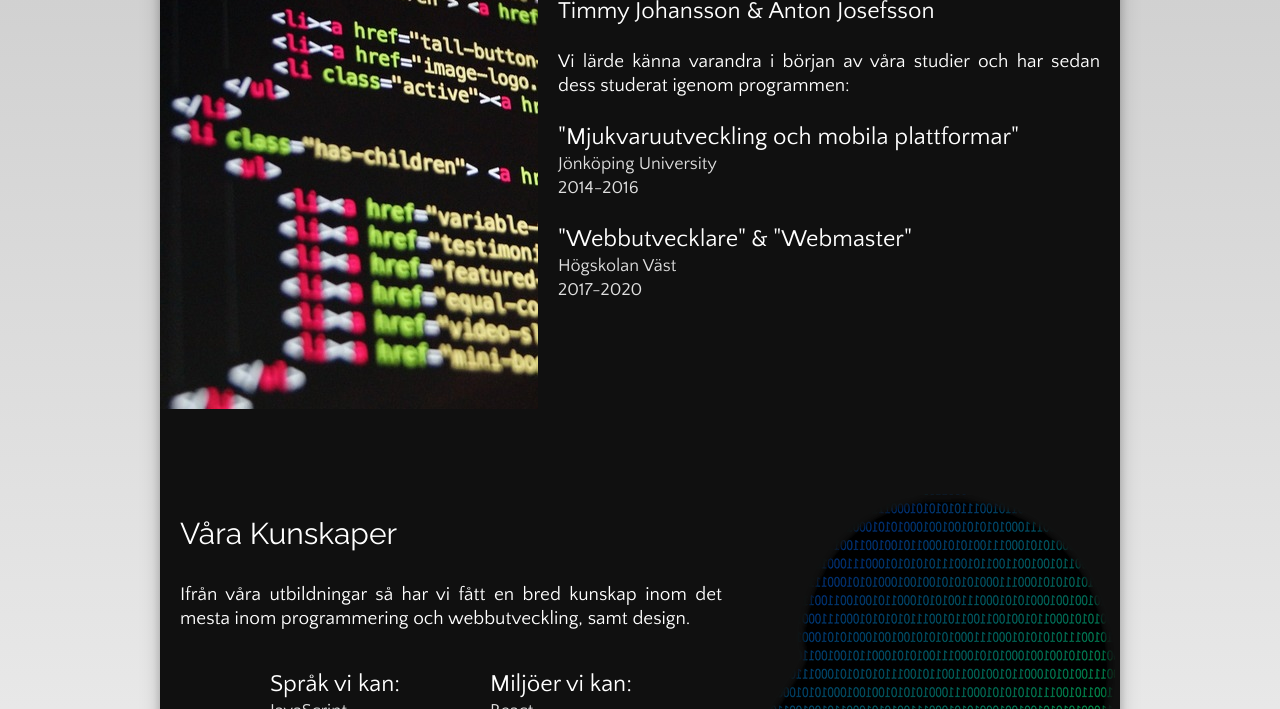
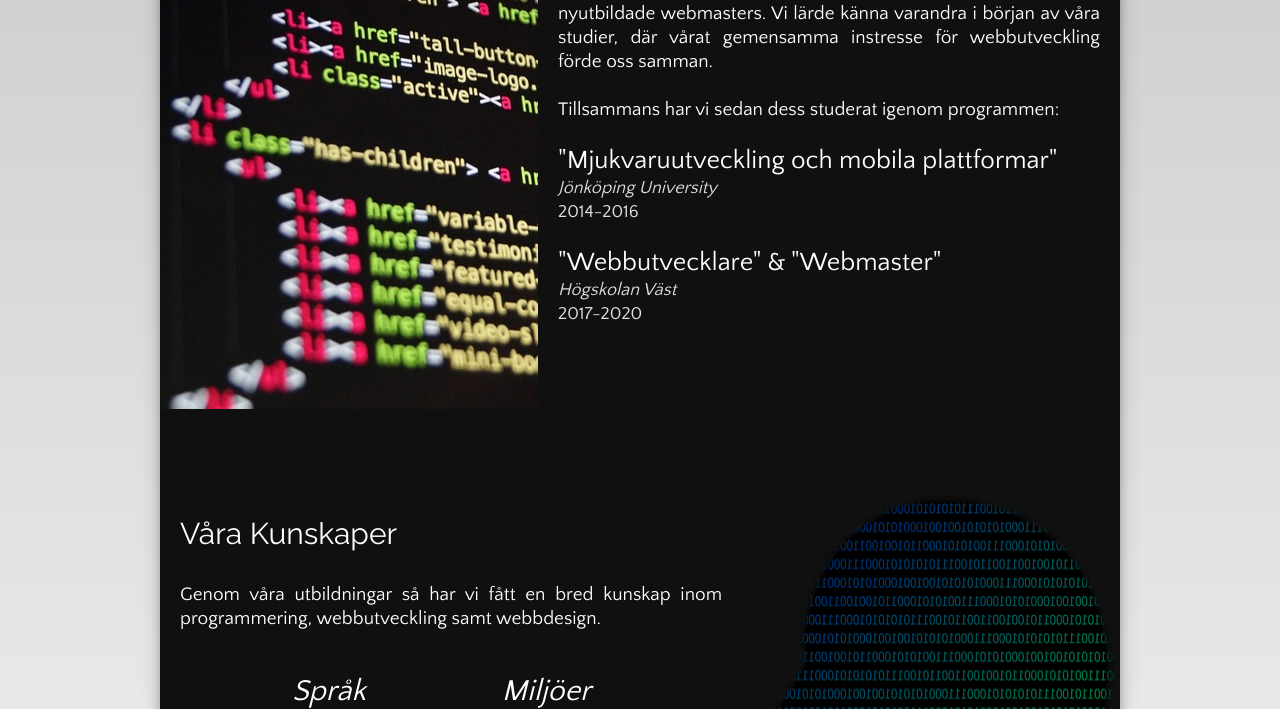
Before and after one commit to Giffca/jojoitcode, a Gatsby site: page /about in a window 1280 px wide. Shown: the part 350-1059 px from the top of the page. Built offline with nearby package versions, Linux system fonts and the light colour scheme; Gatsby itself is replaced by a stand-in of ours; a web font is replaced by a local one.

Commit message:
Om Oss Update

```diff
--- a/src/pages/about.js
+++ b/src/pages/about.js
@@ -2,6 +2,7 @@ import React from "react"
 import Layout from "../components/layout"
 import img1 from "../images/about1.jpg"
 import img2 from "../images/about2.png"
+import { FontAwesomeIcon } from '@fortawesome/react-fontawesome'
 
 export default function About() {
   return (
@@ -12,12 +13,12 @@ export default function About() {
     <h2 className="preamble">Om Oss</h2>
     <div className="flex bottomfill">
     <img src={img1} alt="kod"></img>
-    <article className="breadText">Vi är ett företag baserat i Jönköping som består av två stycken nyutbildade webmasters; <br></br><br></br> <span className="bigger">Timmy Johansson & Anton Josefsson </span><br></br><br></br>Vi lärde känna varandra i början av våra studier och har sedan dess studerat igenom programmen: <br></br><br></br><span className="bigger">"Mjukvaruutveckling och mobila plattformar"</span><br></br><span className="smaller">Jönköping University<br></br>2014-2016</span><br></br><br></br><span className="bigger">"Webbutvecklare" & "Webmaster"</span><br></br><span className="smaller">Högskolan Väst<br></br>2017-2020</span><br></br><br></br>
+    <article className="breadText"><span className="bigger names">Timmy Johansson&nbsp;&nbsp;&nbsp;&nbsp;&&nbsp;&nbsp;&nbsp;&nbsp;Anton Josefsson </span><br></br><br></br>Vi är ett företag baserat i Jönköping som är grundat av två stycken nyutbildade webmasters. Vi lärde känna varandra i början av våra studier, där vårat gemensamma instresse för webbutveckling förde oss samman.<br></br><br></br> Tillsammans har vi sedan dess studerat igenom programmen:<br></br><br></br><span className="bigger">"Mjukvaruutveckling och mobila plattformar"</span><br></br><span className="smaller"><i>Jönköping University</i><br></br>2014-2016</span><br></br><br></br><span className="bigger">"Webbutvecklare" & "Webmaster"</span><br></br><span className="smaller"><i>Högskolan Väst</i><br></br>2017-2020</span><br></br><br></br>
     </article></div>
     <div className="flex bottomfill">
-    <article className="breadText"><h2>Våra Kunskaper</h2><br></br>Ifrån våra utbildningar så har vi fått en bred kunskap inom det mesta inom programmering och webbutveckling, samt design. <br></br><br></br> <div className="flex-evenly"><p><span className="bigger"> Språk vi kan: </span><br></br><span className="smaller">JavaScript<br></br>C#<br></br>C++<br></br>Java<br></br>Python<br></br>PHP<br></br>SQL</span></p><p><span className="bigger"> Miljöer vi kan: </span><br></br><span className="smaller">React<br></br>WordPress<br></br>.NET<br></br>MySQL<br></br>Node.js<br></br>Angular<br></br>Photoshop</span></p></div> <br></br>Vi strävar efter att hålla oss uppdaterade och införskaffar ny kunskap om nya och relevanta miljöer hela tiden.</article><img src={img2} alt="kod"></img> </div>
+    <article className="breadText"><h2>Våra Kunskaper</h2><br></br>Genom våra utbildningar så har vi fått en bred kunskap inom programmering, webbutveckling samt webbdesign. <br></br><br></br> <div className="flex-evenly"><p><span className="bigger kunskap"> Språk </span><br></br><span className="smaller"><FontAwesomeIcon icon={['fab', 'js']}/> JavaScript<br></br><FontAwesomeIcon icon={['fab', 'java']}/> Java<br></br><FontAwesomeIcon icon={['fab', 'python']}/> Python<br></br><FontAwesomeIcon icon={['fab', 'php']}/> PHP<br></br>C#<br></br>C++<br></br>SQL</span></p><p><span className="bigger kunskap"> Miljöer </span><br></br><span className="smaller"><FontAwesomeIcon icon={['fab', 'react']}/> React<br></br><FontAwesomeIcon icon={['fab', 'wordpress-simple']}/> WordPress<br></br><FontAwesomeIcon icon={['fab', 'node-js']}/> Node.js<br></br><FontAwesomeIcon icon={['fab', 'angular']}/> Angular<br></br>.NET<br></br>MySQL<br></br>Photoshop</span></p></div> <br></br>Vi strävar efter att konstant hålla oss uppdaterade och införskaffar därför hela tiden ny kunskap om relevanta miljöer och språk.</article><img src={img2} alt="kod"></img> </div>
 
-    <div className="bottomfill"><br></br><br></br><br></br><h2 className="center">Vi är tillgängliga för arbete som webmasters<br></br> samt letar vi efter projekt att jobba inom.<br></br> Helst på distans.</h2></div>
+    <div className="bottomfill"><br></br><br></br><br></br><h2 className="center">Vi är tillgängliga för arbete som webmasters<br></br> samt letar efter spännande projekt att jobba inom.<br></br>Helst på distans.</h2></div>
 
     </div>
     </Layout>
--- a/src/styles/index.css
+++ b/src/styles/index.css
@@ -117,12 +117,20 @@ h1 {
 
 .bigger{
   line-height: 30px;
-  font-size: 24px;
+  font-size: 26px;
 }
 
 .smaller{
   font-size: 18px;
   color: #DFDFDF;
+}
+.kunskap{
+  font-size: 30px;
+  font-style: italic;
+  line-height: 150%;
+}
+.names{
+  font-size: 30px;
 }
 
 /* NAV */
```
